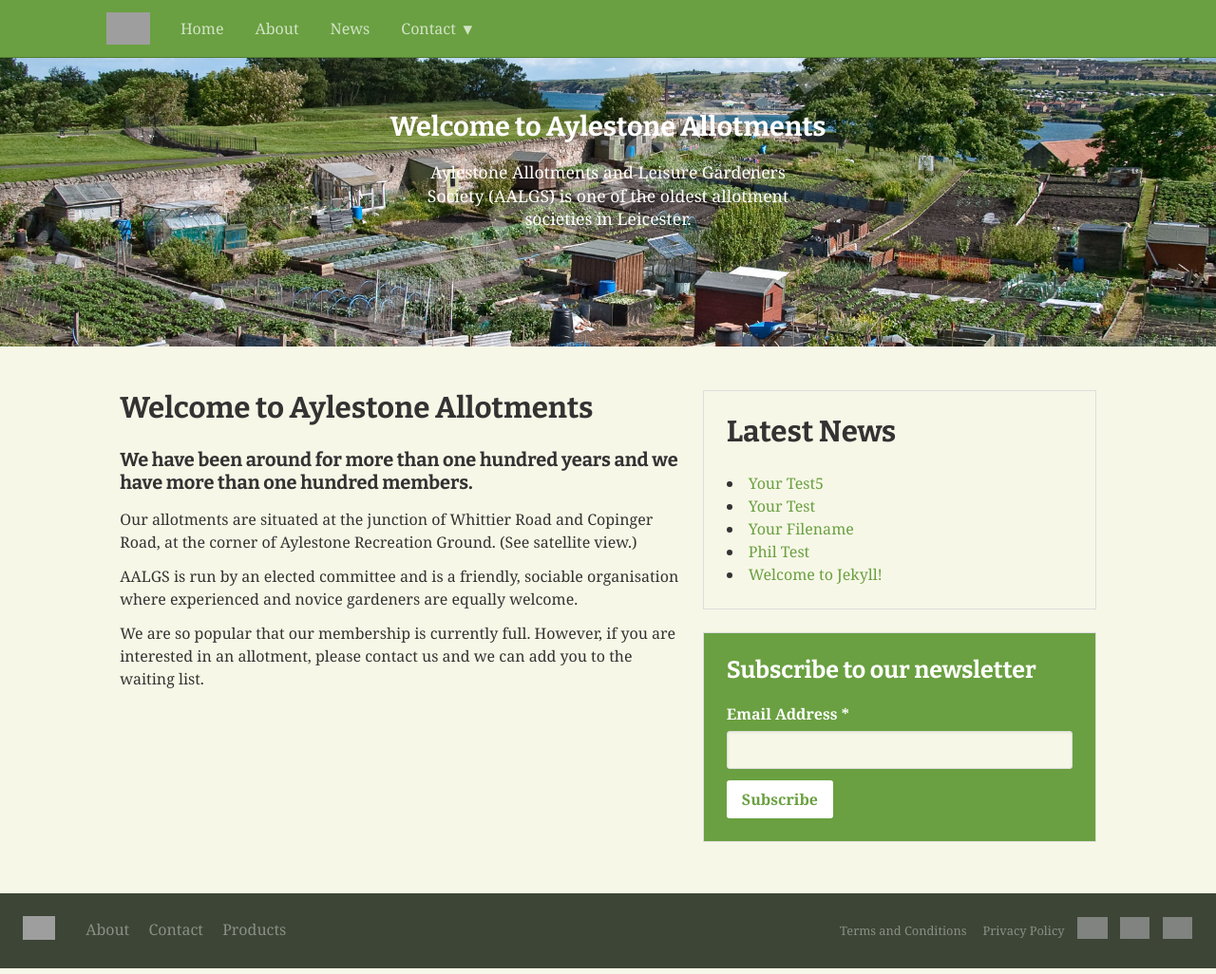
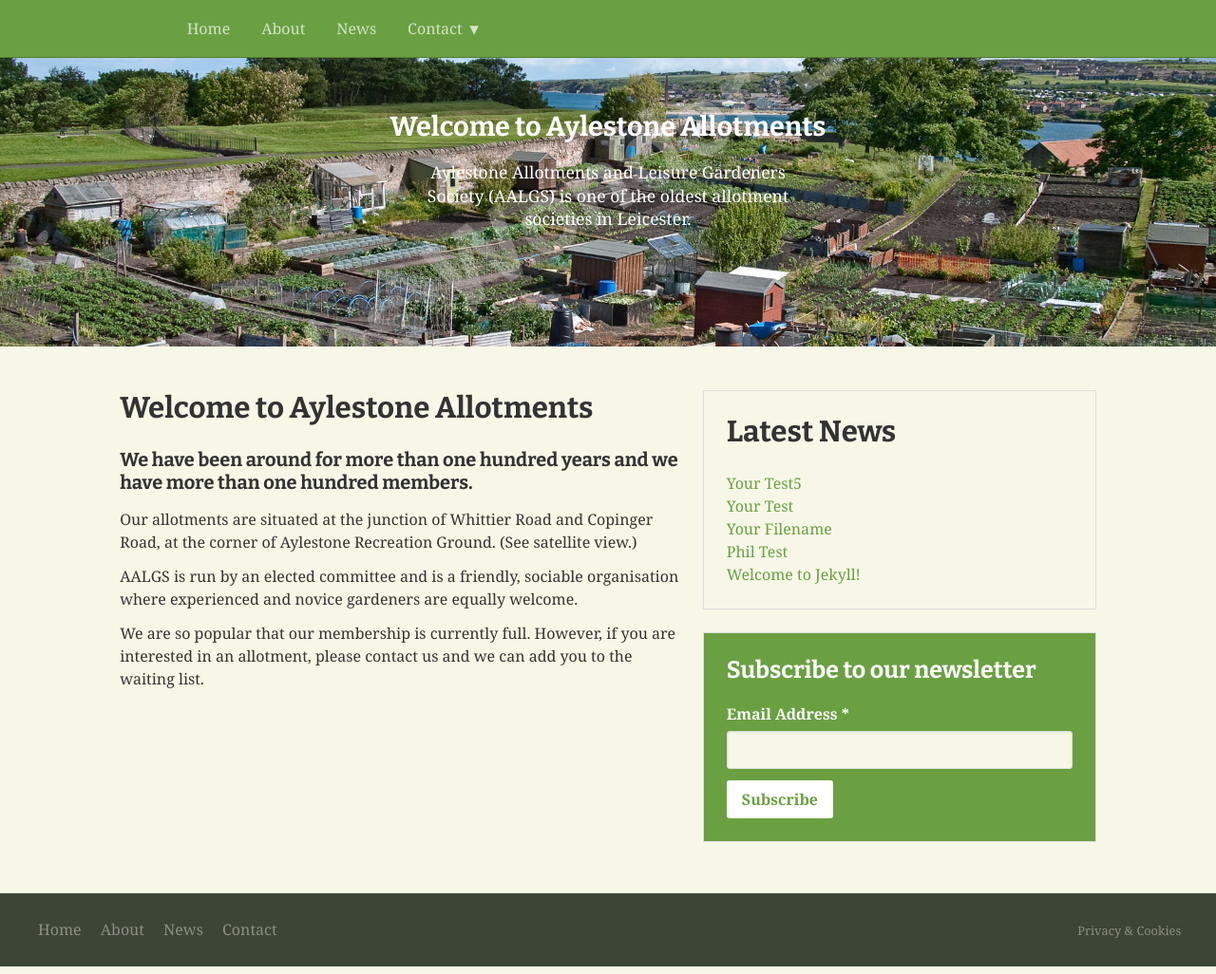
Before and after one commit to aylestoneallotments/www.aylestoneallotments.co.uk, a Jekyll site: the page built from index.md, in a window 1280 px wide. Shown: the whole page at 95% size. Built offline with Jekyll 4.4.1, drawn with Linux system fonts in a browser that asks for light colours; nearby versions of some CDN libraries; some web fonts are replaced; grey boxes are pictures that could not be loaded.

Commit message:
Add item list code

```diff
--- a/_includes/footer.html
+++ b/_includes/footer.html
@@ -1,29 +1,11 @@
 <footer class="footer" role="contentinfo">
-  <div class="footer-logo">
-    <img src="https://raw.githubusercontent.com/thoughtbot/refills/master/source/images/placeholder_logo_1.png" alt="Logo image">
-  </div>
     <ul>
-      <li><a href="javascript:void(0)">About</a></li>
-      <li><a href="javascript:void(0)">Contact</a></li>
-      <li><a href="javascript:void(0)">Products</a></li>
-    </ul>
-
-    <div class="footer-secondary-links">
-      <ul>
-        <li><a href="javascript:void(0)">Terms and Conditions</a></li>
-        <li><a href="javascript:void(0)">Privacy Policy</a></li>
-      </ul>
-
-      <ul class="footer-social">
-        <li><a href="{{ site.data.twitter }}">
-          <img src="https://raw.githubusercontent.com/thoughtbot/refills/master/source/images/facebook-logo-circle.png" alt="Facebook">
-          </a></li>
-        <li><a href="{{ site.data.twitter }}">
-          <img src="https://raw.githubusercontent.com/thoughtbot/refills/master/source/images/twitter-logo-circle.png" alt="Twitter">
-        </a></li>
-        <li><a href="{{ site.data.twitter }}">
-          <img src="https://raw.githubusercontent.com/thoughtbot/refills/master/source/images/youtube-logo-circle.png" alt="YouTube">
-        </a></li>
-      </ul>
-    </div>
-</footer>
+        {% for nav in site.data.nav %}
+        <li class="nav-link{% if nav.subcategories != null %} more{% endif %}"><a href="{{ site.baseurl }}{{ nav.href }}">{{ nav.title }}</a>
+            {% endfor %}
+        </ul>
+        <div class="footer-secondary-links">
+            <ul>
+                <li><a href="javascript:void(0)">Privacy & Cookies</a></li>
+            </ul>
+        </footer>
--- a/_includes/header.html
+++ b/_includes/header.html
@@ -13,9 +13,7 @@
 	<body>
 	<header class="navigation" role="banner">
 	  <div class="navigation-wrapper">
-	    <a href="{{ site.baseurl }}/" class="logo">
-	      <img src="https://raw.githubusercontent.com/thoughtbot/refills/master/source/images/placeholder_logo_1.png" alt="Logo Image">
-	    </a>
+	    <a href="{{ site.baseurl }}/" class="logo">AALGS</a>
 	    <a href="javascript:void(0)" class="navigation-menu-button" id="js-mobile-menu">MENU</a>
 	    <nav role="navigation">
 	      <ul id="js-navigation-menu" class="navigation-menu show">
--- a/_includes/posts.html
+++ b/_includes/posts.html
@@ -1,11 +1,10 @@
 <div class="block">
 <h1>Latest News</h1>
-<ul class="posts"></ul>
+<ul class="itemlist">
 {% for post in site.posts %}
   <li>
-    <span>
 		<a href="{{ site.baseurl }}{{ post.url }}">{{ post.title }}</a>
-    </span>
   </li>
 {% endfor %}
+</ul>
 </div>
--- /dev/null
+++ b/_sass/components/_itemlist.scss
@@ -0,0 +1,5 @@
+ul.itemlist {
+	li {
+		padding-bottom: 0.25em;
+	}
+}
```
Also changed, not shown: events.html (added, +24 -0 lines).
